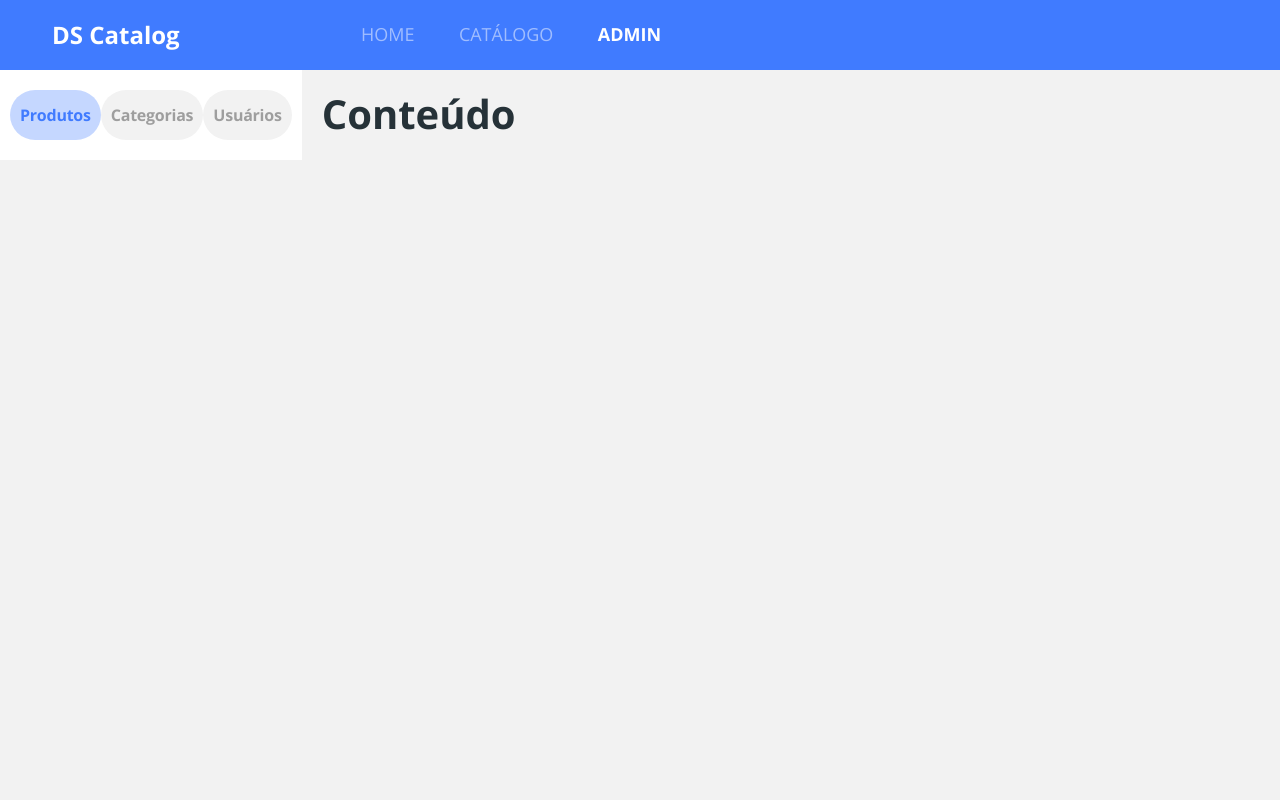
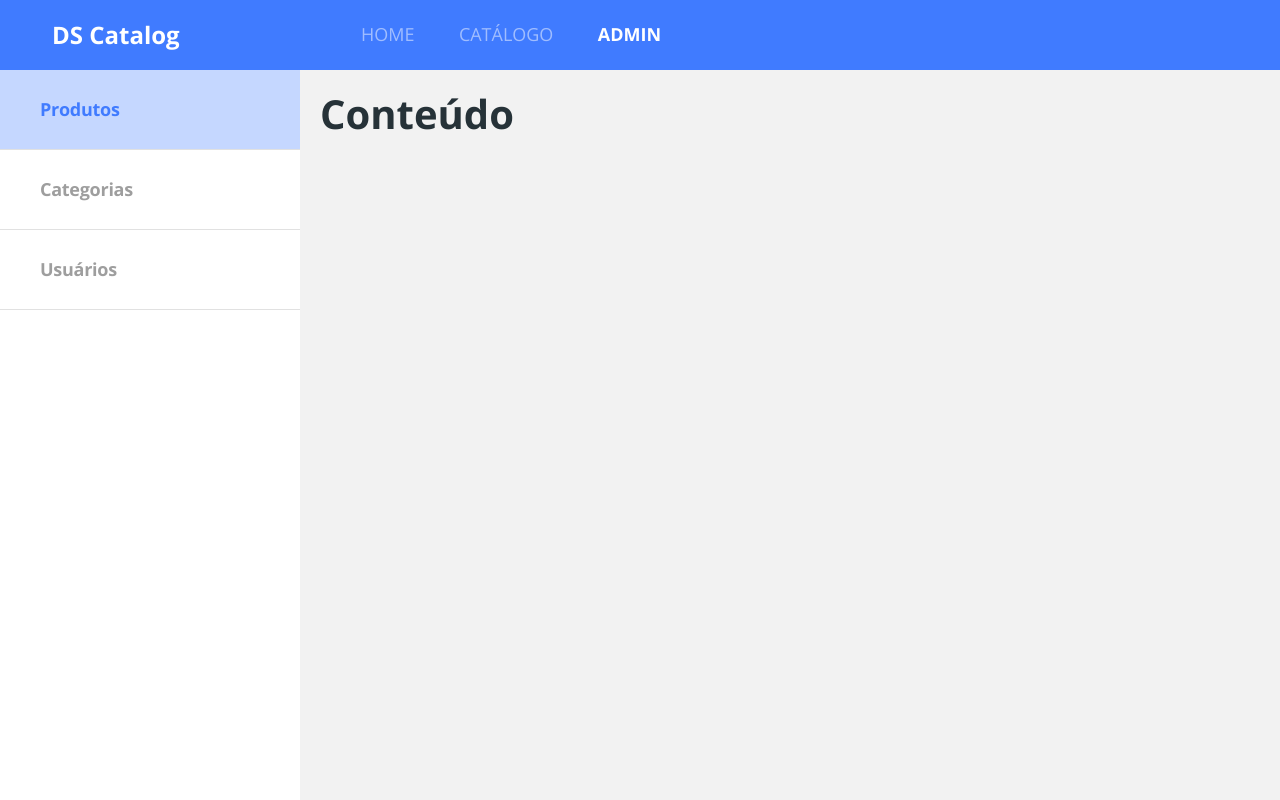
Before and after one commit to mmvalcanaia/ds-catalog, a React (Create React App) app in the folder frontweb/: page /admin in a window 1280 px wide. Built offline with nearby package versions, Linux system fonts and the light colour scheme.

Commit message:
Admin page responsive layout

```diff
--- a/frontweb/src/pages/Admin/Navbar/styles.css
+++ b/frontweb/src/pages/Admin/Navbar/styles.css
@@ -33,3 +33,39 @@
   background: rgba(64, 123, 255, 0.3);
   color: #407bff;
 }
+
+@media (min-width: 576px) {
+    .admin-nav-item {
+      min-width: 150px;
+    }
+  }
+
+@media (min-width: 768px) {
+  .admin-nav-item {
+    min-width: 230px;
+  }
+}
+
+@media (min-width: 1200px) {
+  .adim-nav-container {
+    padding: 0;
+    width: 300px;
+    height: calc(100vh - 70px);
+  }
+
+  ul {
+    flex-direction: column;
+    justify-content: unset;
+  }
+
+  .admin-nav-item {
+    width: 100%;
+    border-radius: 0;
+    background: #fff;
+    border-bottom: 1px solid #e1e1e1;
+    height: 80px;
+    justify-content: flex-start;
+    padding-left: 40px;
+    font-size: 18px;
+  }
+}
```
